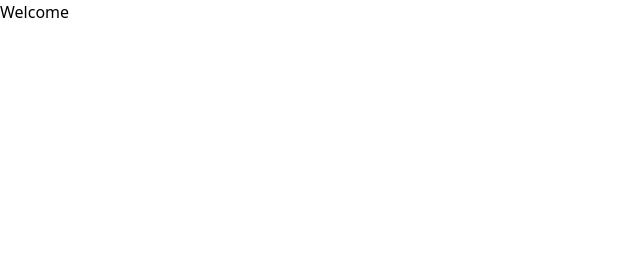
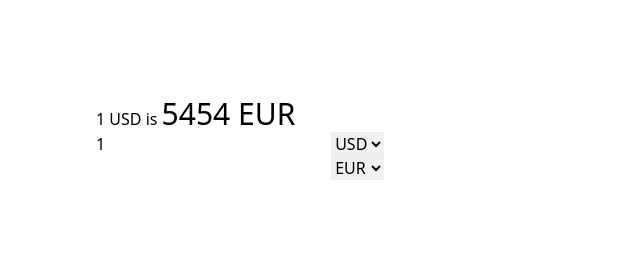
Before and after one commit to msimbo/f21c2-week08, a website: page index.html in a window 1280 px wide. Shown: the whole page, without its empty margins (0-640 px from the left). Drawn offline with nearby package versions, Linux system fonts and the light colour scheme.

Commit message:
tut(mockup): adds HTML mockup

```diff
--- a/app.js
+++ b/app.js
@@ -1,17 +1,14 @@
-const fetchInput = 'github.json';
+// Variables
+const displayRate = document.querySelector('#display-rate');
 
-//@TODO: play with GH's API {}
-//@TODO: build our app with an API...
+const baseAmount = document.querySelector('#base-amount');
+const baseCurrency = document.querySelector('#base-currency');
 
-// > block 1
-fetch(fetchInput)
-    .then(res => res.json())
-    .then(content => {
-        console.log(content);
-    });
+const destCurrency = document.querySelector('#dest-currency');
+const destAmount = document.querySelector('#dest-amount');
 
-// > block 2
-const myData = 'some string'; //string
+// console.log(baseCurrency);
 
-// >  block 3
-console.log(myData);
+// functions
+
+// Event Listeners
--- a/index.html
+++ b/index.html
@@ -10,8 +10,37 @@
           crossorigin="anonymous" referrerpolicy="no-referrer"/>
 </head>
 <body>
+<div class="p-24">
 
-<h1>Welcome</h1>
+    <div>
+        <p id="display-rate"> 1 USD is <span class="text-3xl">5454 EUR</span></p>
+    </div>
+
+    <!-- base currency -->
+    <div>
+        <input type="number" name="base-amount" id="base-amount" value="1">
+
+        <select name="base-currency" id="base-currency">
+            <option value="USD">USD</option>
+            <option value="GBP">GBP</option>
+            <option value="JPY">JPY</option>
+            <option value="EUR">EUR</option>
+        </select>
+    </div>
+
+    <!-- dest currency -->
+    <div>
+        <input type="number" name="dest-amount" id="dest-amount">
+
+        <select name="dest-currency" id="dest-currency">
+            <option value="USD">USD</option>
+            <option value="GBP">GBP</option>
+            <option value="JPY">JPY</option>
+            <option value="EUR" selected>EUR</option>
+        </select>
+    </div>
+</div>
+
 <script src="app.js"></script>
 </body>
 </html>
--- a/some-data.json
+++ b/some-data.json
@@ -3,7 +3,7 @@
   "location": "Earth",
   "number": 1,
   "someOtherThing": {
-    "some": "A String",
+    "myString": "A String",
     "other": true,
     "thing": []
   }
```
